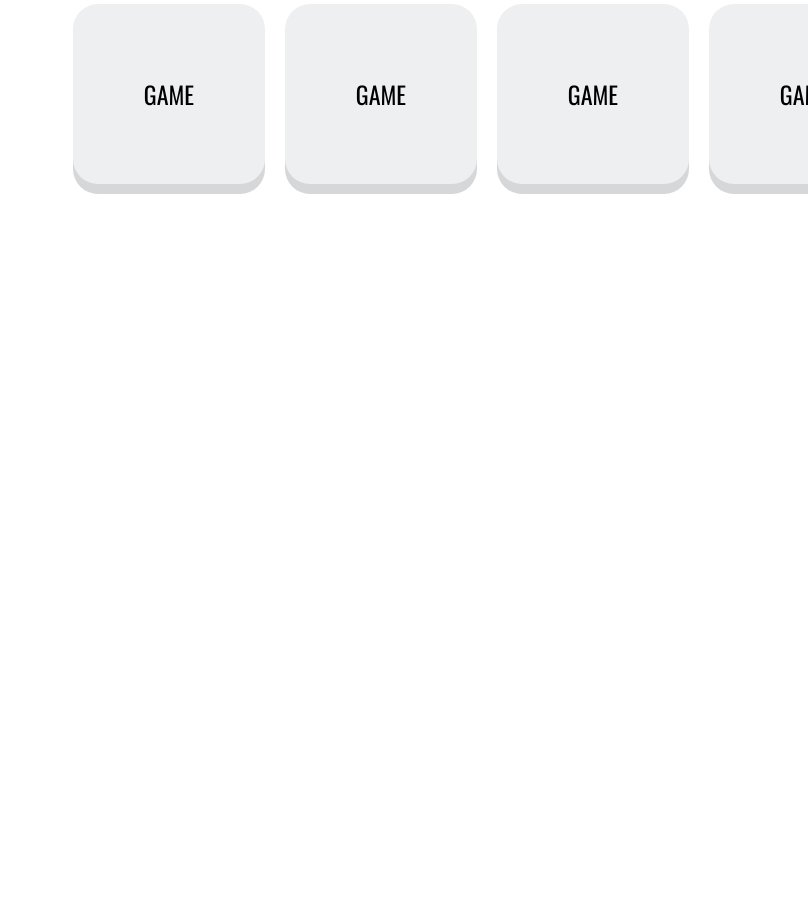
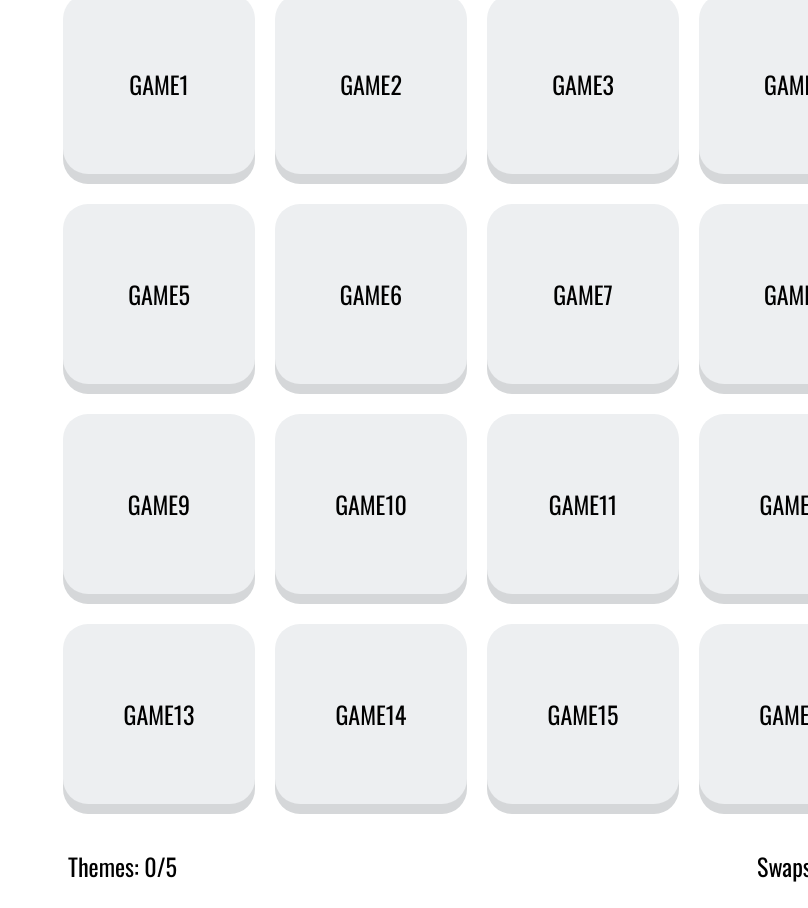
Before and after one commit to Helena-Lynd/sort-the-games, a React (Create React App) app in the folder client/: page / in a window 1280 px wide. Shown: the part 155-1063 px from the top of the page, without its empty margins (472-1280 px from the left). Before the commit the page ends 800 px from the top, so only its background shows below. Built offline with nearby package versions, Linux system fonts and the light colour scheme.

Commit message:
Created a grid of swappable tiles

```diff
--- a/client/src/App.js
+++ b/client/src/App.js
@@ -1,18 +1,128 @@
-import React, { Fragment, useState }  from 'react';
+import React, { Fragment, useState } from 'react';
 import './app-style.css';
 
 function GameTile(props) {
-	const left = props.left;
-	const height = props.height;
+	/* The index of the tile in the tile array */
+	const index = props.index;
+	/* The background color of the tile */
+	const color = props.color;
+	/* The leftward positioning of the tile */
+	var left;
+	/* The height of the tile */
+	var height;
+
+	/* Determines what row a tile should display in */
+	if (index < 4) {
+		height = '30px';
+	} else if (index < 8) {
+		height = '60px';
+	} else if (index < 12) {
+		height = '90px';
+	} else {
+		height = '120px';
+	}
+
+	/* Determines what column a tile should display in */
+	if (index == 0 || index == 4 || index == 8 || index == 12) {
+		left = '535px';
+	} else if (index == 1 || index == 5 || index == 9 || index == 13) {
+		left = '555px';
+	} else if (index == 2 || index == 6 || index == 10 || index == 14) {
+		left = '575px';
+	} else {
+		left = '595px';
+	}
 
 	return (
-		<div className="game-tile" style={{left: left, top: height }}>
+		<div className="game-tile" style={{ left: left, top: height, backgroundColor: color }}>
 			<p>{props.title}</p>
 		</div>
 	);
 }
 
 function App() {
+	/* Number of swaps left before the game ends */
+	const [swapsLeft, setSwapsLeft] = useState(15);
+
+	/* Number of themes found */
+	const [themesFound, setThemesFound] = useState(0);
+
+	/* An array containing the positions of each tile on the board */
+	const [boxPositions, setBoxPositions] = useState([
+		{ title: 'GAME1', color: '#edeff1', attribute: 'theme'},
+		{ title: 'GAME2', color: '#edeff1', attribute: 'theme'},
+		{ title: 'GAME3', color: '#edeff1', attribute: 'actor'},
+		{ title: 'GAME4', color: '#edeff1', attribute: 'actor'},
+		{ title: 'GAME5', color: '#edeff1', attribute: 'theme'},
+		{ title: 'GAME6', color: '#edeff1', attribute: 'theme'},
+		{ title: 'GAME7', color: '#edeff1', attribute: 'actor'},
+		{ title: 'GAME8', color: '#edeff1', attribute: 'actor'},
+		{ title: 'GAME9', color: '#edeff1', attribute: 'developer'},
+		{ title: 'GAME10', color: '#edeff1', attribute: 'developer'},
+		{ title: 'GAME11', color: '#edeff1', attribute: 'publisher'},
+		{ title: 'GAME12', color: '#edeff1', attribute: 'publisher'},
+		{ title: 'GAME13', color: '#edeff1', attribute: 'developer'},
+		{ title: 'GAME14', color: '#edeff1', attribute: 'developer'},
+		{ title: 'GAME15', color: '#edeff1', attribute: 'publisher'},
+		{ title: 'GAME16', color: '#edeff1', attribute: 'publisher'},
+	]);
+
+	/* fill in */
+	const handleDragStart = (index) => (event) => {
+		event.dataTransfer.setData('text/plain', index);
+	};
+
+	/* fill in */
+	const handleDrop = (index) => (event) => {
+		const draggedIndex = event.dataTransfer.getData('text/plain');
+		const updatedPositions = [...boxPositions];
+		const draggedBox = updatedPositions[draggedIndex];
+		updatedPositions[draggedIndex] = updatedPositions[index];
+		updatedPositions[index] = draggedBox;
+		setBoxPositions(updatedPositions);
+
+		/* Update swaps left */
+		if (swapsLeft >= 1) {
+			setSwapsLeft(swapsLeft-1);
+		}
+
+		/*
+		if (boxPositions[0].title === 'GAME1' && boxPositions[1].title === 'GAME2' && boxPositions[2].title === 'GAME3' && boxPositions[3].title === 'GAME4') {
+			const updatedColors = boxPositions.map((box) => {
+				if (box.title === 'GAME1' || box.title === 'GAME2' || box.title === 'GAME3' || box.title === 'GAME4') {
+					return { ...box, color: '#45a3e5' };
+				}
+				return box;
+			});
+			setBoxPositions(updatedColors);
+			setThemesFound(themesFound + 1);
+		}
+		*/
+
+		/* Check row 1
+		var currentAttribute = boxPositions[0].attribute;
+		var sharedAttribute = 1;
+		for (var i=1; i<4; i++){
+			if (boxPositions[i].attribute == currentAttribute) {
+				sharedAttribute += 1;
+			}
+		}
+		if (sharedAttribute == 4) {
+			const updatedColors = [...boxPositions];
+			for (var i=0; i<4; i++){
+				updatedColors[i].color = '#45a3e5';
+			}
+			setBoxPositions(updatedColors);
+			setThemesFound(themesFound+1);
+		}
+		*/
+	};
+
+	/* fill in */
+	const handleDragOver = (event) => {
+		event.preventDefault();
+	};
+
 	return (
 		<Fragment>
 			<div className="title">
@@ -21,11 +131,29 @@ function App() {
 				<span className="title-third-word">GAMEDLE</span>
 			</div>
 
-			<div draggable="true" style={{ display: 'flex' }}>
-				<span> <GameTile title='GAME' left='545px' height='40px'/> </span>
-				<span> <GameTile title='GAME' left='565px' height='40px'/> </span>
-				<span> <GameTile title='GAME' left='585px' height='40px'/> </span>
-				<span> <GameTile title='GAME' left='605px' height='40px'/> </span>
+			<div className="grid-container">
+				{boxPositions.map((box, index) => (
+					<div
+					key={index}
+					draggable={swapsLeft > 0 ? 'true' : 'false'}
+					onDragStart={handleDragStart(index)}
+					onDrop={handleDrop(index)}
+					onDragOver={handleDragOver}
+					style={{ flex: '0.1'}}
+					>
+						<GameTile title={box.title} index={index} color={box.color}/>
+					</div>
+				))}
+			</div>
+
+			<div style={{ display: 'flex' }}>
+				<div className="games-found">
+					<p>Themes: {themesFound}/5 </p>
+				</div>
+
+				<div className="swaps-left">
+					<p>Swaps Left: {swapsLeft} </p>
+				</div>
 			</div>
 		</Fragment>
 	);
--- a/client/src/app-style.css
+++ b/client/src/app-style.css
@@ -1,5 +1,5 @@
 /* Container for the title */
-.title{
+.title {
 	text-align: center;
 	padding-top: 0.5em;
 	font-weight: bold;
@@ -8,7 +8,7 @@
 }
 /* Color of "Sort" */
 .title-first-word {
-	color: #ff3355
+	color: #45a3e5
 }
 /* Color of "The" */
 .title-second-word {
@@ -16,12 +16,18 @@
 }
 /* Color of "Gamedle" */
 .title-third-word {
-	color: #45a3e5
+	color: #ff3355
 }
 
+/* Container that creates a grid for the game tiles */
+.grid-container {
+	display: grid;
+	grid-template-columns: repeat(4, 0.1fr);
+}
+/* Style for a game tile */
 .game-tile {
-  background-color: #EDEFF1;
-  box-shadow: 0px 10px #D5D7D9;
+  background-color: #edeff1;
+  box-shadow: 0px 10px #d5d7d9;
   width: 12em;
   padding-top: 3em;
   padding-bottom: 3em;
@@ -30,21 +36,24 @@
   text-align: center;
   position: relative;
   cursor: pointer;
-  z-index: 5;
-  animation-delay: 0.15s;
-  transition: transform 0.4s ease 0s;
 }
 
-.empty-tile {
-    border: 2px solid #edeff1;
-    border-radius: 12%;
-    height: 21.6%;
-    position: absolute;
-    width: 22%;
-	transform: translate(0px, 0px);
-	animation-delay: 0.15s;
+/* Positioning the "Games Found" text */
+.games-found {
+	font-family: 'Oswald';
+	font-size: 40px;
+	left: 13.5em;
+	top: 3.5em;
+	position: relative;
 }
-
+/* Positioning the "Swaps Left" text */
+.swaps-left {
+	font-family: 'Oswald';
+	font-size: 40px;
+	left: 28em;
+	top: 3.5em;
+	position: relative;
+}
 /* Default text style, used for the text on the game tiles */
 p {
 	font-family: 'Oswald';
```
